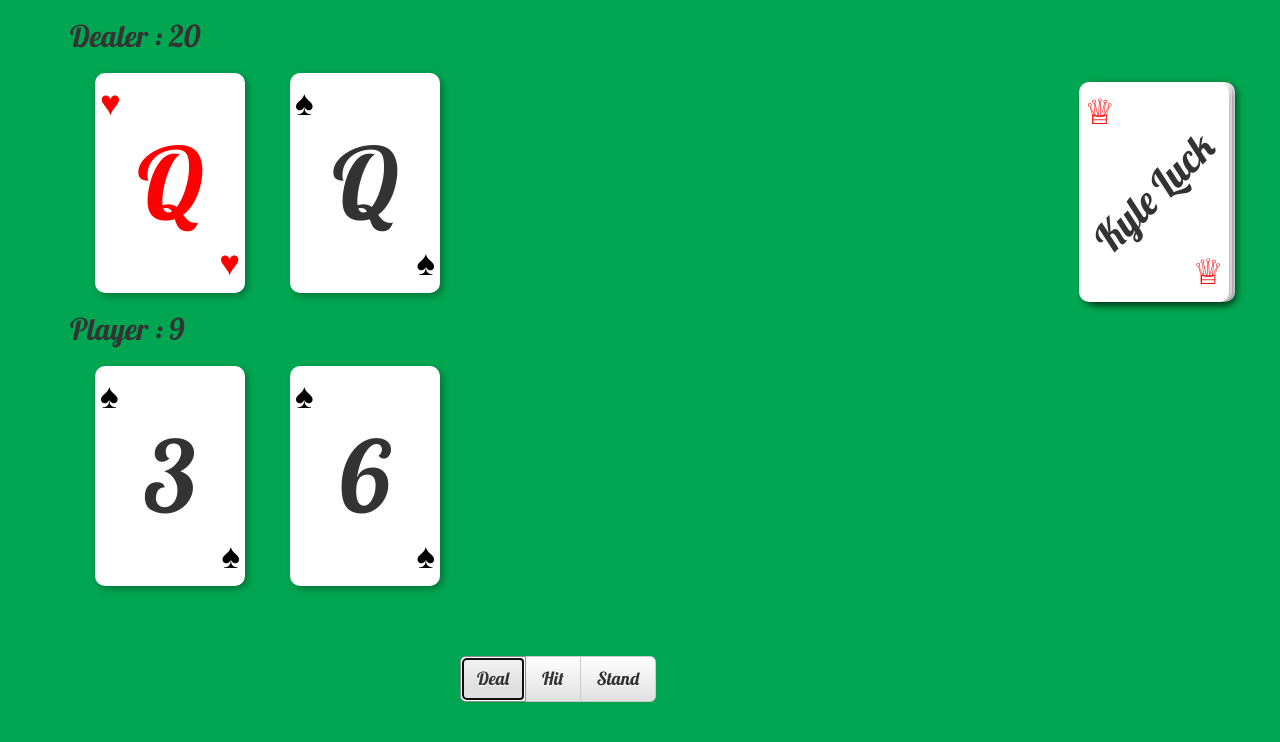
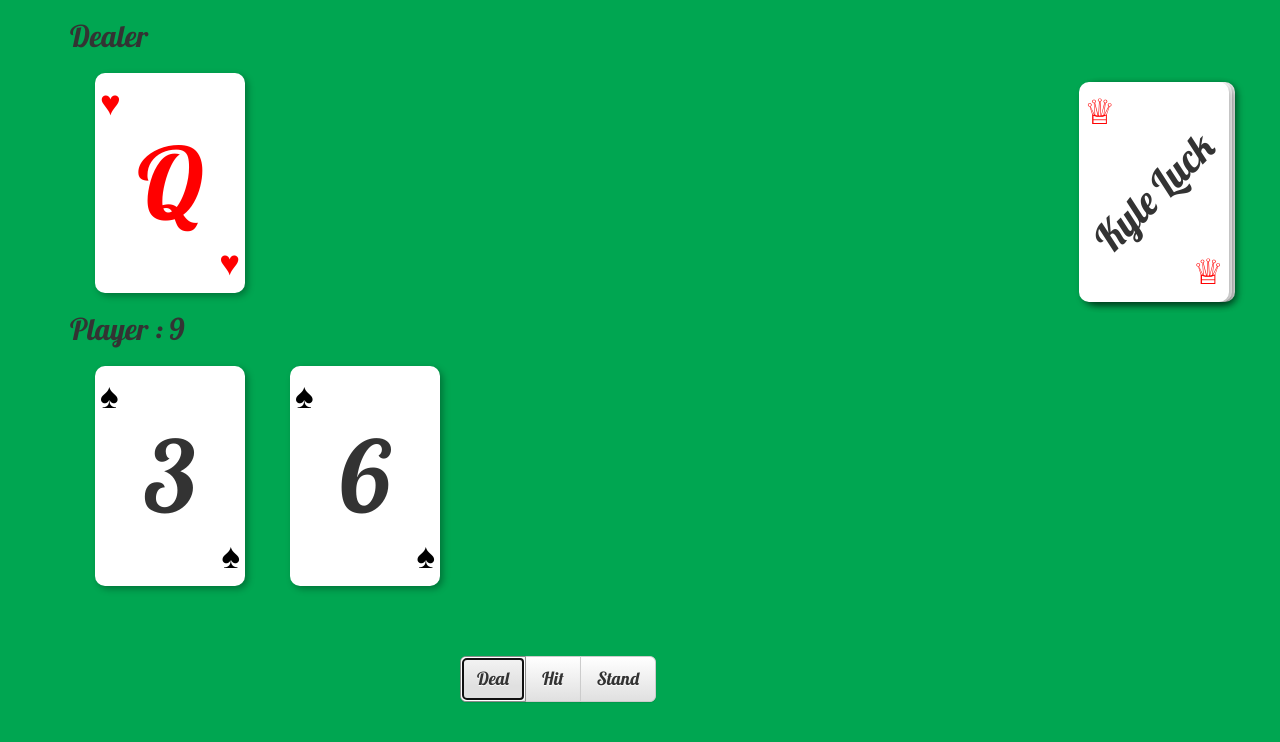
Before and after one commit to kyleluck/blackjack, a plain HTML site: page index.html in a window 1280 px wide. Both pictures are taken after a click on the button "Deal". Drawn offline with nearby package versions, Linux system fonts and the light colour scheme.

Commit message:
hide dealer hole card and do not display dealer total unless it is dealer's turn

```diff
--- a/blackjack.js
+++ b/blackjack.js
@@ -14,7 +14,7 @@ function createDeck () {
 }
 
 /*
-shuffles the deck by choosing a random number between 1 & 52
+shuffles the deck by choosing a random number between 1 & 312
 and inserting into a new array at that index
 */
 function shuffleDeck () {
@@ -87,7 +87,12 @@ function accountForAces(numberOfAces, handValue) {
 function comparePlayerToDealer(playerHand, dealerHand) {
   var playerTotal = countHand(playerHand);
   var dealerTotal = countHand(dealerHand);
-  $('#dealermessage').html(': ' + dealerTotal);
+
+  //don't show dealer total unless it's dealer's turn (turn === false)
+  if (!turn) {
+    $('#dealermessage').html(': ' + dealerTotal);
+  }
+
   $('#playermessage').html(': ' + playerTotal);
 
   if (playerTotal === 21) {
@@ -126,18 +131,30 @@ function comparePlayerToDealer(playerHand, dealerHand) {
 //the function giveCards displays the first two cards in the
 //playerHand and dealerHand arrays
 function giveCards(hand, div) {
+  if (div === 'dealerhand') {
+    var htmlSecondCard = '<div class="col col-md-2"><div class="dealerhide card suit' +
+                        hand[1].suit + '"><p>' + hand[1].point +
+                        '</p></div></div>';
+  }
+  else {
+    var htmlSecondCard = '<div class="col col-md-2"><div class="animatefinal card suit' +
+                        hand[1].suit + '"><p>' + hand[1].point +
+                        '</p></div></div>';
+  }
   var htmlFirstCard = '<div class="col col-md-2"><div class="animatefinal card suit' +
                       hand[0].suit + '"><p>' + hand[0].point +
                       '</p></div></div>';
-  var htmlSecondCard = '<div class="col col-md-2"><div class="animatefinal card suit' +
-                      hand[1].suit + '"><p>' + hand[1].point +
-                      '</p></div></div>';
+
 
   $('#' + div).html(htmlFirstCard + htmlSecondCard);
+  $('.dealerhide').hide();
 }
 
 //logic for dealer's turn
 function dealersTurn() {
+  //show dealer card
+  $('.dealerhide').show();
+
   //get hand totals
   var playerTotal = countHand(playerHand);
   var dealerTotal = countHand(dealerHand);
--- a/index.html
+++ b/index.html
@@ -10,6 +10,7 @@
     <!-- Optional theme -->
     <link rel="stylesheet" href="https://maxcdn.bootstrapcdn.com/bootstrap/3.3.6/css/bootstrap-theme.min.css" integrity="sha384-fLW2N01lMqjakBkx3l/M9EahuwpSfeNvV63J5ezn3uZzapT0u7EYsXMjQV+0En5r" crossorigin="anonymous">
     <link href='https://fonts.googleapis.com/css?family=Lobster' rel='stylesheet' type='text/css'>
+    <link rel="stylesheet" href="animate.css">
     <link rel="stylesheet" href="main.css">
   </head>
   <body>
```
